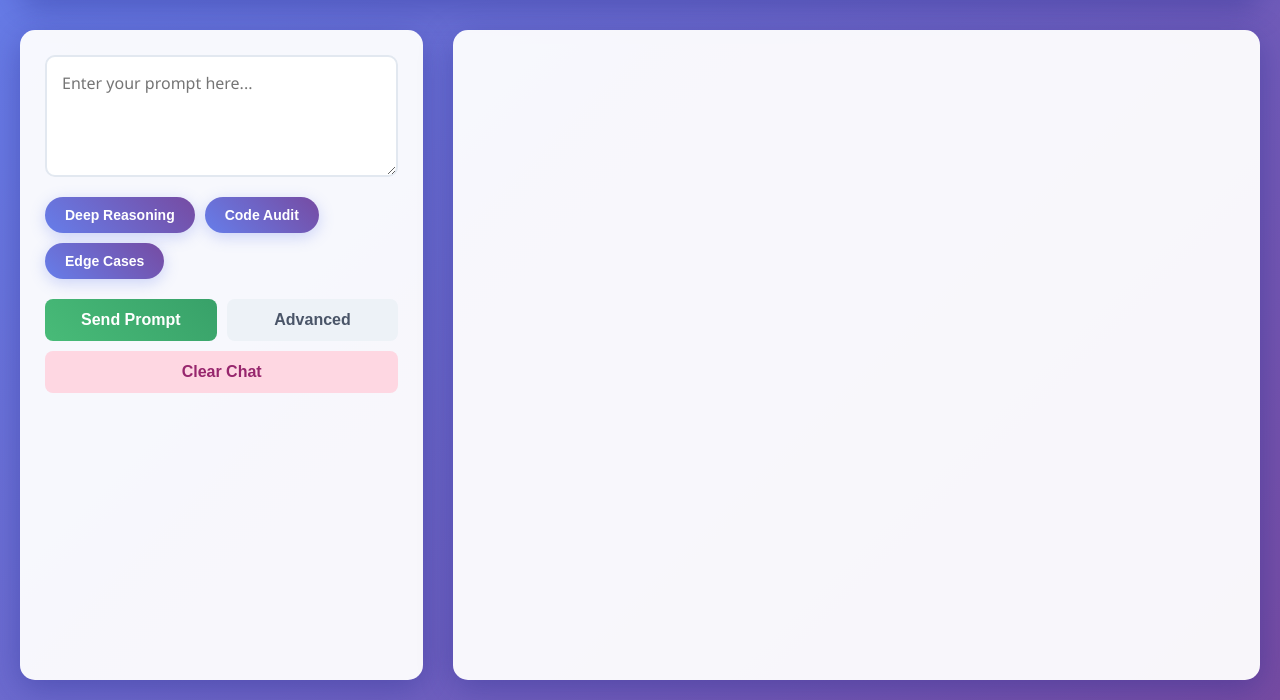
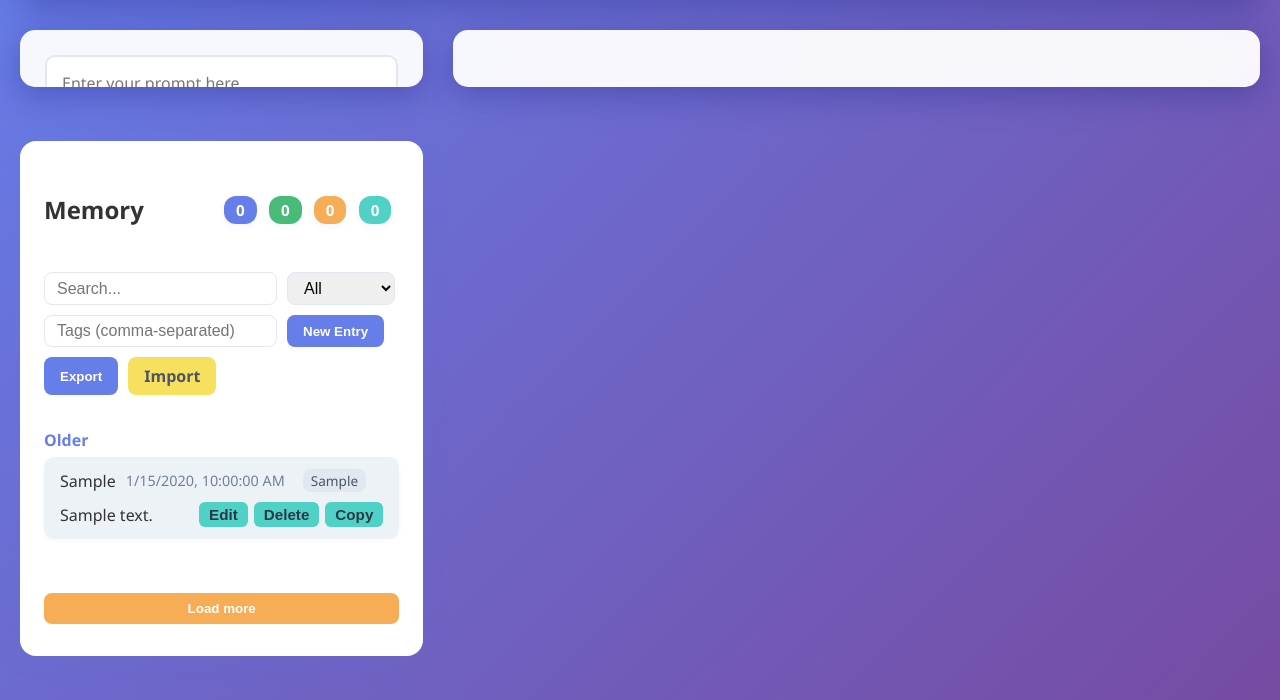
Before and after one commit to JoeyEinTX/Joey_AI, a Flask app: page / in a window 1280 px wide. Shown: the part 103-803 px from the top of the page. Run offline with Flask 3, Linux system fonts and the light colour scheme; tables that the repository leaves empty hold one stand-in row (values such as "Sample post"); a database or web service that is not in the repository returns one stand-in record (values such as "Sample title"); data that the repository does not hold is empty.

Commit message:
Enhance Memory feature: tags, edit/delete, stats, export/import, UI/UX upgrades

```diff
--- a/backend/app.py
+++ b/backend/app.py
@@ -2,6 +2,7 @@
 from routes.query_routes import query_bp
 from routes.preset_routes import preset_bp
 from routes.health_routes import health_bp
+from routes.memory_routes import memory_bp
 from config import FlaskConfig
 import logging
 
@@ -15,6 +16,7 @@
 app.register_blueprint(query_bp)
 app.register_blueprint(preset_bp)
 app.register_blueprint(health_bp)
+app.register_blueprint(memory_bp)
 
 @app.route('/')
 def home():
--- /dev/null
+++ b/backend/routes/memory_routes.py
@@ -0,0 +1,57 @@
+from flask import Blueprint, request, jsonify
+from backend.services.memory_service import (
+    add_note, update_note, delete_note, stats, export_notes, import_notes, recent_notes, search_notes
+)
+
+memory_bp = Blueprint('memory_bp', __name__)
+
+@memory_bp.route('/memory/update', methods=['PATCH'])
+def update_memory_note():
+    data = request.get_json()
+    note_id = data.get('id')
+    kind = data.get('kind')
+    text = data.get('text')
+    tags = data.get('tags')
+    updated = update_note(note_id, kind, text, tags)
+    if not updated:
+        return jsonify({'error': 'Note not found or nothing to update'}), 404
+    return jsonify(updated)
+
+@memory_bp.route('/memory/delete', methods=['DELETE'])
+def delete_memory_note():
+    note_id = request.args.get('id', type=int)
+    return jsonify(delete_note(note_id))
+
+@memory_bp.route('/memory/stats', methods=['GET'])
+def get_memory_stats():
+    return jsonify(stats())
+
+@memory_bp.route('/memory/export', methods=['GET'])
+def export_memory_notes():
+    return jsonify(export_notes())
+
+@memory_bp.route('/memory/import', methods=['POST'])
+def import_memory_notes():
+    notes = request.get_json(force=True)
+    return jsonify(import_notes(notes))
+
+@memory_bp.route('/memory/add', methods=['POST'])
+def add_memory_note():
+    data = request.get_json()
+    kind = data.get('kind')
+    text = data.get('text')
+    tags = data.get('tags')
+    return jsonify(add_note(kind, text, tags))
+
+@memory_bp.route('/memory/recent', methods=['GET'])
+def get_recent_notes():
+    page = request.args.get('page', default=1, type=int)
+    return jsonify(recent_notes(page))
+
+@memory_bp.route('/memory/search', methods=['GET'])
+def search_memory_notes():
+    q = request.args.get('q', default='', type=str)
+    kind = request.args.get('kind', default=None, type=str)
+    tags = request.args.get('tags', default=None, type=str)
+    page = request.args.get('page', default=1, type=int)
+    return jsonify(search_notes(q, kind, tags, page))
--- a/frontend/static/scripts.js
+++ b/frontend/static/scripts.js
@@ -30,6 +30,179 @@
         document.getElementById('top-p-value').textContent = e.target.value;
     });
 }
+
+// Memory namespace and UI logic
+const mem = {
+    page: 1,
+    pageSize: 25,
+    query: '',
+    kind: '',
+    tags: '',
+    isLoading: false,
+    debounceTimer: null,
+    results: [],
+    fetchStats: async function() {
+        const res = await fetch('/memory/stats');
+        const stats = await res.json();
+        document.getElementById('stat-note').textContent = stats.by_kind.note || 0;
+        document.getElementById('stat-todo').textContent = stats.by_kind.todo || 0;
+        document.getElementById('stat-decision').textContent = stats.by_kind.decision || 0;
+        document.getElementById('stat-log').textContent = stats.by_kind.log || 0;
+    },
+    search: function(q, kind, tags) {
+        clearTimeout(mem.debounceTimer);
+        mem.debounceTimer = setTimeout(async () => {
+            mem.page = 1;
+            mem.query = q;
+            mem.kind = kind;
+            mem.tags = tags;
+            mem.isLoading = true;
+            const res = await fetch(`/memory/search?q=${encodeURIComponent(q)}&kind=${encodeURIComponent(kind)}&tags=${encodeURIComponent(tags)}&page=1`);
+            const notes = await res.json();
+            mem.results = notes;
+            mem.renderResults();
+            mem.isLoading = false;
+        }, 300);
+    },
+    recent: async function(page = 1) {
+        mem.page = page;
+        const res = await fetch(`/memory/recent?page=${page}`);
+        const notes = await res.json();
+        if (page === 1) mem.results = notes;
+        else mem.results = mem.results.concat(notes);
+        mem.renderResults();
+    },
+    add: async function(kind, text, tags) {
+        const res = await fetch('/memory/add', {
+            method: 'POST',
+            headers: {'Content-Type': 'application/json'},
+            body: JSON.stringify({kind, text, tags})
+        });
+        const note = await res.json();
+        mem.recent(1);
+        mem.fetchStats();
+    },
+    update: async function(note) {
+        const res = await fetch('/memory/update', {
+            method: 'PATCH',
+            headers: {'Content-Type': 'application/json'},
+            body: JSON.stringify(note)
+        });
+        await res.json();
+        mem.recent(1);
+        mem.fetchStats();
+    },
+    delete: async function(id) {
+        await fetch(`/memory/delete?id=${id}`, {method: 'DELETE'});
+        mem.recent(1);
+        mem.fetchStats();
+    },
+    export: async function() {
+        const res = await fetch('/memory/export');
+        const notes = await res.json();
+        const blob = new Blob([JSON.stringify(notes, null, 2)], {type: 'application/json'});
+        const url = URL.createObjectURL(blob);
+        const a = document.createElement('a');
+        a.href = url;
+        a.download = 'memory_export.json';
+        a.click();
+        URL.revokeObjectURL(url);
+    },
+    import: async function(file) {
+        const reader = new FileReader();
+        reader.onload = async function(e) {
+            const notes = JSON.parse(e.target.result);
+            await fetch('/memory/import', {
+                method: 'POST',
+                headers: {'Content-Type': 'application/json'},
+                body: JSON.stringify(notes)
+            });
+            mem.recent(1);
+            mem.fetchStats();
+        };
+        reader.readAsText(file);
+    },
+    renderResults: function() {
+        const container = document.getElementById('memory-results');
+        container.innerHTML = '';
+        // Group by date
+        const groups = {};
+        const now = new Date();
+        mem.results.forEach(note => {
+            const ts = new Date(note.ts);
+            let group = 'Older';
+            if (ts.toDateString() === now.toDateString()) group = 'Today';
+            else if ((now - ts) < 86400000 * 2 && ts.toDateString() === new Date(now - 86400000).toDateString()) group = 'Yesterday';
+            else if ((now - ts) < 86400000 * 7) group = 'This Week';
+            if (!groups[group]) groups[group] = [];
+            groups[group].push(note);
+        });
+        Object.keys(groups).forEach(group => {
+            const groupDiv = document.createElement('div');
+            groupDiv.className = 'memory-group';
+            groupDiv.innerHTML = `<div class="memory-group-header">${group}</div>`;
+            groups[group].forEach(note => {
+                groupDiv.appendChild(mem.renderNote(note));
+            });
+            container.appendChild(groupDiv);
+        });
+    },
+    renderNote: function(note) {
+        const div = document.createElement('div');
+        div.className = 'memory-note';
+        div.innerHTML = `
+            <span class="badge ${note.kind}">${note.kind}</span>
+            <span class="memory-ts">${new Date(note.ts).toLocaleString()}</span>
+            <span class="memory-tags">${mem.renderTags(note.tags)}</span>
+            <span class="memory-text">${mem.highlight(note.text, mem.query)}</span>
+            <div class="memory-actions">
+                <button onclick="mem.edit(${note.id})">Edit</button>
+                <button onclick="mem.delete(${note.id})">Delete</button>
+                <button onclick="mem.copy('${encodeURIComponent(note.text)}')">Copy</button>
+            </div>
+        `;
+        return div;
+    },
+    renderTags: function(tags) {
+        if (!tags) return '';
+        return tags.split(',').map(tag => `<span class="tag-chip">${tag.trim()}</span>`).join(' ');
+    },
+    highlight: function(text, q) {
+        if (!q) return mem.codeStyle(text);
+        const re = new RegExp(q.replace(/[.*+?^${}()|[\]\\]/g, '\\$&'), 'gi');
+        return mem.codeStyle(text.replace(re, m => `<mark>${m}</mark>`));
+    },
+    codeStyle: function(text) {
+        // If text looks like code, wrap in <pre>
+        if (/\b(def |class |function |{.*}|\[.*\]|\=.*|\(|\);|\<\w+\>|\w+\:\w+)/.test(text)) {
+            return `<pre class="memory-code">${text}</pre>`;
+        }
+        return text;
+    },
+    edit: function(id) {
+        // Inline edit mode
+        const note = mem.results.find(n => n.id === id);
+        const composer = document.getElementById('memory-composer');
+        composer.style.display = 'block';
+        composer.innerHTML = `
+            <input type="text" id="edit-kind" value="${note.kind}" />
+            <input type="text" id="edit-tags" value="${note.tags || ''}" />
+            <textarea id="edit-text">${note.text}</textarea>
+            <button id="edit-save">Save</button>
+            <button id="edit-cancel">Cancel</button>
+        `;
+        document.getElementById('edit-save').onclick = async () => {
+            await mem.update({id, kind: document.getElementById('edit-kind').value, text: document.getElementById('edit-text').value, tags: document.getElementById('edit-tags').value});
+            composer.style.display = 'none';
+        };
+        document.getElementById('edit-cancel').onclick = () => {
+            composer.style.display = 'none';
+        };
+    },
+    copy: function(text) {
+        navigator.clipboard.writeText(decodeURIComponent(text));
+    }
+};
 
 async function checkOllamaHealth() {
     try {
@@ -198,3 +371,44 @@
     const chat = document.getElementById('chat-history');
     chat.innerHTML = '';
 }
+
+// Memory UI event listeners
+window.addEventListener('DOMContentLoaded', function() {
+    mem.fetchStats();
+    mem.recent(1);
+    document.getElementById('memory-search').addEventListener('input', e => {
+        mem.search(e.target.value, document.getElementById('memory-kind-filter').value, document.getElementById('memory-tag-filter').value);
+    });
+    document.getElementById('memory-kind-filter').addEventListener('change', e => {
+        mem.search(document.getElementById('memory-search').value, e.target.value, document.getElementById('memory-tag-filter').value);
+    });
+    document.getElementById('memory-tag-filter').addEventListener('input', e => {
+        mem.search(document.getElementById('memory-search').value, document.getElementById('memory-kind-filter').value, e.target.value);
+    });
+    document.getElementById('memory-new-btn').addEventListener('click', () => {
+        const composer = document.getElementById('memory-composer');
+        composer.style.display = 'block';
+        composer.innerHTML = `
+            <input type="text" id="new-kind" placeholder="Kind (note, todo, decision, log)" />
+            <input type="text" id="new-tags" placeholder="Tags (comma-separated)" />
+            <textarea id="new-text" placeholder="Text"></textarea>
+            <button id="new-save">Add</button>
+            <button id="new-cancel">Cancel</button>
+        `;
+        document.getElementById('new-save').onclick = async () => {
+            await mem.add(document.getElementById('new-kind').value, document.getElementById('new-text').value, document.getElementById('new-tags').value);
+            composer.style.display = 'none';
+        };
+        document.getElementById('new-cancel').onclick = () => {
+            composer.style.display = 'none';
+        };
+    });
+    document.getElementById('memory-export-btn').addEventListener('click', () => mem.export());
+    document.getElementById('memory-import-input').addEventListener('change', e => {
+        if (e.target.files.length) mem.import(e.target.files[0]);
+    });
+    document.getElementById('memory-load-more').addEventListener('click', () => {
+        mem.page += 1;
+        mem.recent(mem.page);
+    });
+});
--- a/frontend/static/style.css
+++ b/frontend/static/style.css
@@ -317,6 +317,197 @@
     }
 }
 
+/* Memory Panel Styles */
+.card.memory-card {
+    background: #fff;
+    border-radius: 16px;
+    box-shadow: 0 4px 24px rgba(102,126,234,0.12);
+    padding: 32px 24px;
+    margin: 24px 0;
+    max-width: 600px;
+    width: 100%;
+    display: flex;
+    flex-direction: column;
+    gap: 18px;
+}
+
+.card-header {
+    display: flex;
+    align-items: center;
+    justify-content: space-between;
+    margin-bottom: 8px;
+}
+
+.memory-stats .badge {
+    margin-right: 8px;
+    padding: 4px 12px;
+    border-radius: 12px;
+    font-size: 0.95em;
+    font-weight: 600;
+    color: #fff;
+    box-shadow: 0 2px 8px rgba(102,126,234,0.08);
+}
+
+.badge.note { background: #667eea; }
+.badge.todo { background: #48bb78; }
+.badge.decision { background: #f6ad55; }
+.badge.log { background: #4fd1c5; }
+
+.card-toolbar {
+    display: flex;
+    gap: 10px;
+    flex-wrap: wrap;
+    margin-bottom: 8px;
+}
+
+.card-toolbar input, .card-toolbar select {
+    padding: 6px 12px;
+    border-radius: 8px;
+    border: 1px solid #e2e8f0;
+    font-size: 1em;
+}
+
+.card-toolbar button {
+    background: #667eea;
+    color: #fff;
+    border: none;
+    border-radius: 8px;
+    padding: 8px 16px;
+    font-weight: 600;
+    cursor: pointer;
+    transition: background 0.2s;
+}
+
+.card-toolbar button:hover {
+    background: #764ba2;
+}
+
+.import-label {
+    background: #f6e05e;
+    color: #4a5568;
+    border-radius: 8px;
+    padding: 8px 16px;
+    font-weight: 600;
+    cursor: pointer;
+    display: inline-block;
+}
+
+.memory-composer {
+    background: #f7fafc;
+    border-radius: 10px;
+    padding: 16px;
+    margin-bottom: 12px;
+    box-shadow: 0 2px 8px rgba(102,126,234,0.08);
+}
+
+.memory-results {
+    margin-top: 8px;
+    display: flex;
+    flex-direction: column;
+    gap: 12px;
+}
+
+.memory-group {
+    margin-bottom: 18px;
+}
+
+.memory-group-header {
+    font-weight: 700;
+    color: #667eea;
+    margin-bottom: 6px;
+}
+
+.memory-note {
+    background: #edf2f7;
+    border-radius: 10px;
+    padding: 12px 16px;
+    margin-bottom: 6px;
+    box-shadow: 0 1px 4px rgba(102,126,234,0.06);
+    display: flex;
+    align-items: center;
+    gap: 10px;
+    flex-wrap: wrap;
+}
+
+.memory-ts {
+    font-size: 0.9em;
+    color: #718096;
+    margin-right: 8px;
+}
+
+.memory-tags {
+    display: flex;
+    gap: 4px;
+}
+
+.tag-chip {
+    background: #e2e8f0;
+    color: #4a5568;
+    border-radius: 8px;
+    padding: 2px 8px;
+    font-size: 0.85em;
+    margin-right: 2px;
+    transition: background 0.2s;
+}
+
+.tag-chip:hover {
+    background: #cbd5e0;
+}
+
+.memory-text {
+    flex: 1;
+    font-family: inherit;
+    font-size: 1em;
+    word-break: break-word;
+}
+
+.memory-code {
+    font-family: 'Fira Mono', 'Consolas', 'Menlo', monospace;
+    background: #2d3748;
+    color: #f6e05e;
+    padding: 8px;
+    border-radius: 6px;
+    font-size: 0.95em;
+    overflow-x: auto;
+}
+
+.memory-actions {
+    display: flex;
+    gap: 6px;
+}
+
+.memory-actions button {
+    background: #4fd1c5;
+    color: #2d3748;
+    border: none;
+    border-radius: 6px;
+    padding: 4px 10px;
+    font-size: 0.95em;
+    font-weight: 600;
+    cursor: pointer;
+    transition: background 0.2s;
+}
+
+.memory-actions button:hover {
+    background: #38b2ac;
+}
+
+.memory-load-more {
+    background: #f6ad55;
+    color: #fff;
+    border: none;
+    border-radius: 8px;
+    padding: 8px 16px;
+    font-weight: 600;
+    cursor: pointer;
+    margin-top: 12px;
+    transition: background 0.2s;
+}
+
+.memory-load-more:hover {
+    background: #ed8936;
+}
+
 /* Responsive Design */
 @media (max-width: 768px) {
     .main-container {
@@ -346,3 +537,15 @@
         margin-right: 10%;
     }
 }
+
+@media (max-width: 900px) {
+    .card.memory-card {
+        max-width: 100%;
+        padding: 18px 8px;
+    }
+    .memory-note {
+        flex-direction: column;
+        align-items: flex-start;
+        gap: 6px;
+    }
+}
--- a/frontend/templates/index.html
+++ b/frontend/templates/index.html
@@ -46,6 +46,38 @@
         <div class="chat-section">
             <div id="chat-history"></div>
         </div>
+
+        <!-- Memory Card Section -->
+        <div class="card memory-card" id="memory-card">
+            <div class="card-header">
+                <h2>Memory</h2>
+                <div id="memory-stats" class="memory-stats">
+                    <span class="badge note" id="stat-note">0</span>
+                    <span class="badge todo" id="stat-todo">0</span>
+                    <span class="badge decision" id="stat-decision">0</span>
+                    <span class="badge log" id="stat-log">0</span>
+                </div>
+            </div>
+            <div class="card-toolbar">
+                <input type="text" id="memory-search" placeholder="Search..." />
+                <select id="memory-kind-filter">
+                    <option value="">All</option>
+                    <option value="note">Note</option>
+                    <option value="todo">Todo</option>
+                    <option value="decision">Decision</option>
+                    <option value="log">Log</option>
+                </select>
+                <input type="text" id="memory-tag-filter" placeholder="Tags (comma-separated)" />
+                <button id="memory-new-btn">New Entry</button>
+                <button id="memory-export-btn">Export</button>
+                <label class="import-label">
+                    Import <input type="file" id="memory-import-input" style="display:none;" />
+                </label>
+            </div>
+            <div id="memory-composer" class="memory-composer" style="display:none;"></div>
+            <div id="memory-results" class="memory-results"></div>
+            <button id="memory-load-more" class="memory-load-more">Load more</button>
+        </div>
     </div>
 
     <script src="/static/scripts.js"></script>
```
Also changed, not shown: backend/services/memory_service.py (added, +176 -0 lines), README.md.
